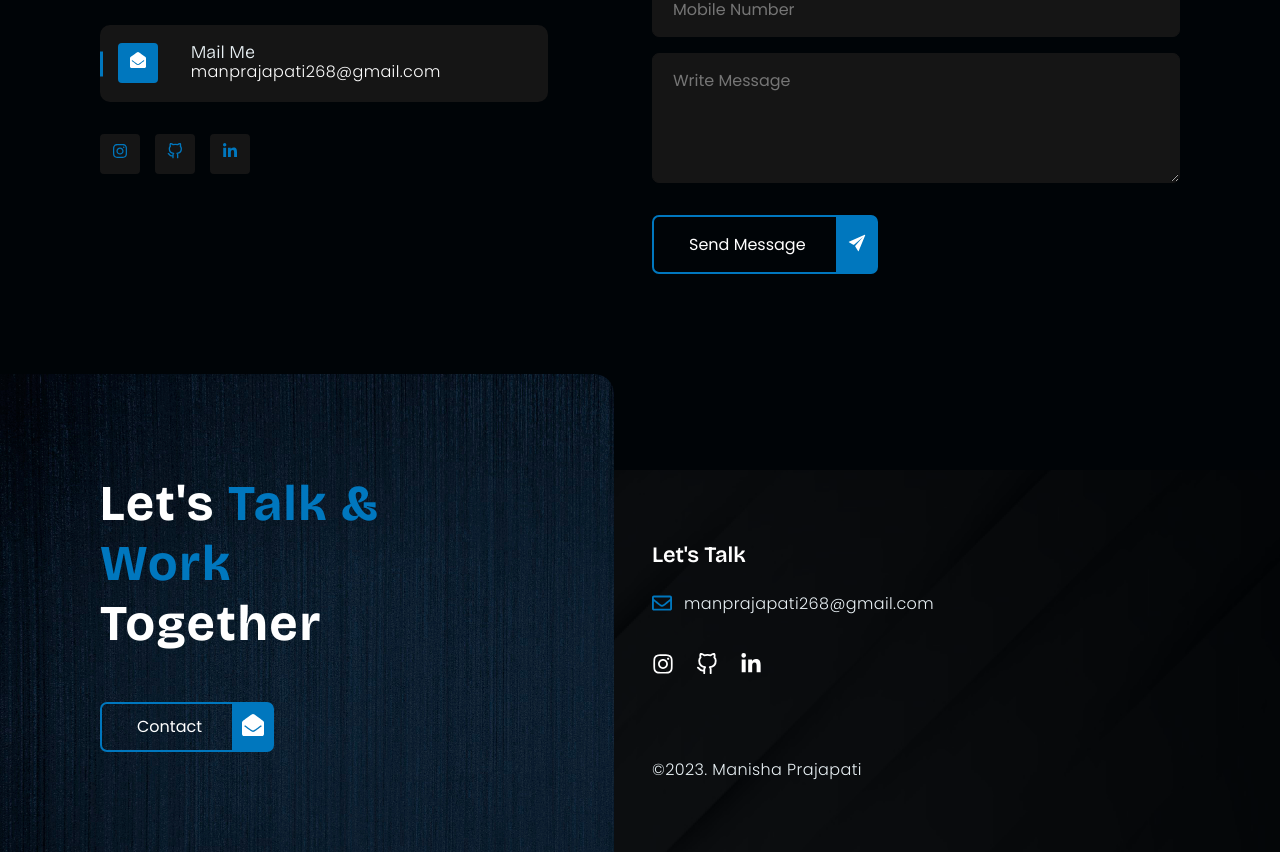
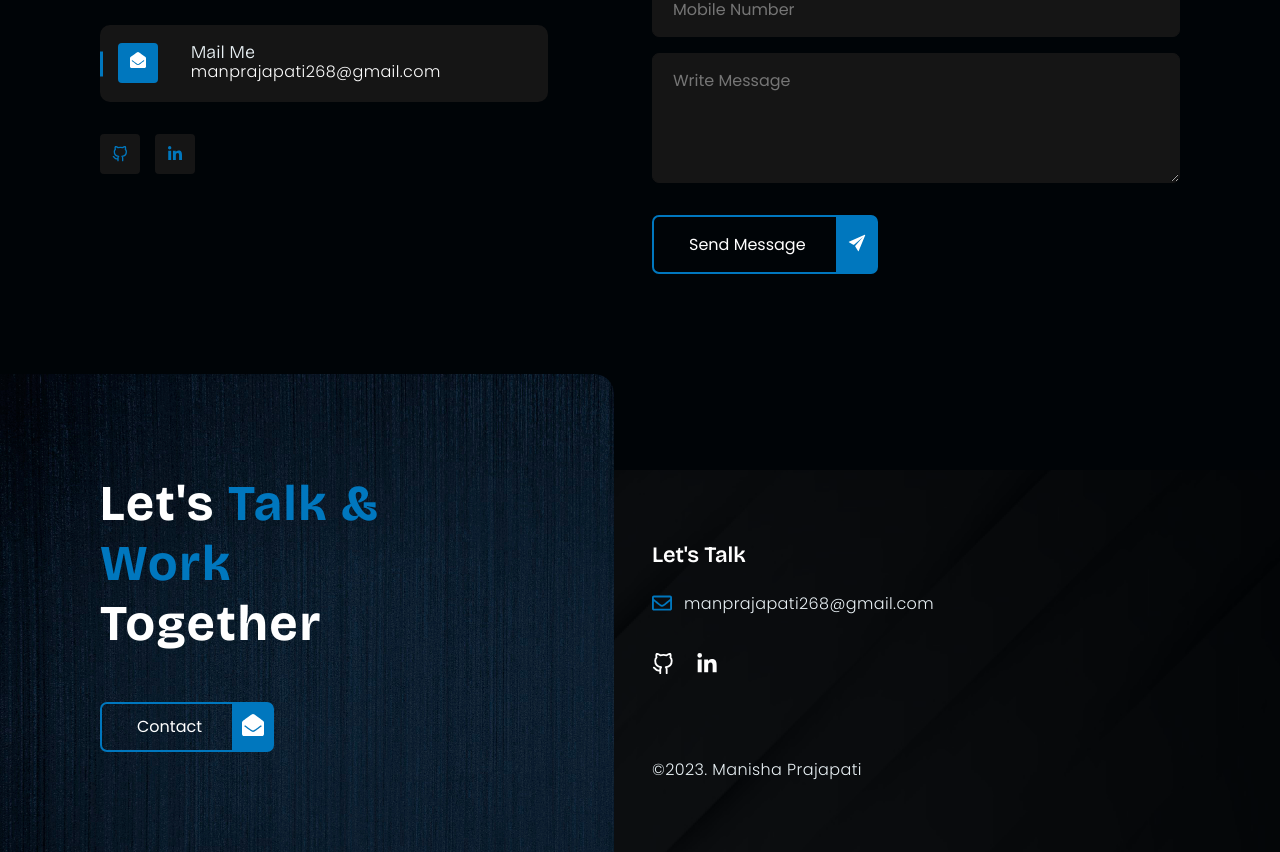
Before and after one commit to manishaprajapati-27/portfolio-2, a React (Create React App) app: page /contact in a window 1280 px wide. Shown: the part 660-1512 px from the top of the page. Built offline with nearby package versions, Linux system fonts and the light colour scheme.

Commit message:
icons update

```diff
--- a/src/assets/scss/pages/_contact.scss
+++ b/src/assets/scss/pages/_contact.scss
@@ -44,6 +44,7 @@
       @include m.d-flex(flex-start, flex-start, nowrap, 15px);
       a {
         @include m.icons(v.$dark-alt, v.$primary);
+        @include m.d-flex(center, center, nowrap, 0);
 
         &:hover {
           background: v.$primary;
--- a/src/components/Footer.jsx
+++ b/src/components/Footer.jsx
@@ -60,12 +60,12 @@ const Footer = () => {
                 {/* <a href="#">
                   <FaFacebookF />
                 </a> */}
-                <Link
+                {/* <Link
                   to="https://www.instagram.com/manishaprajapati492/"
                   target="_blank"
                 >
                   <FaInstagram />
-                </Link>
+                </Link> */}
                 <Link
                   to="https://github.com/ManishaPrajapati-27/"
                   target="_blank"
--- a/src/pages/Contact/ContactSection.jsx
+++ b/src/pages/Contact/ContactSection.jsx
@@ -45,12 +45,12 @@ const ContactSection = () => {
                 {/* <a href="#">
                   <FaFacebookF />
                 </a> */}
-                <Link
+                {/* <Link
                   to="https://www.instagram.com/manishaprajapati492/"
                   target="_blank"
                 >
                   <FaInstagram />
-                </Link>
+                </Link> */}
                 <Link
                   to="https://github.com/ManishaPrajapati-27/"
                   target="_blank"
```
